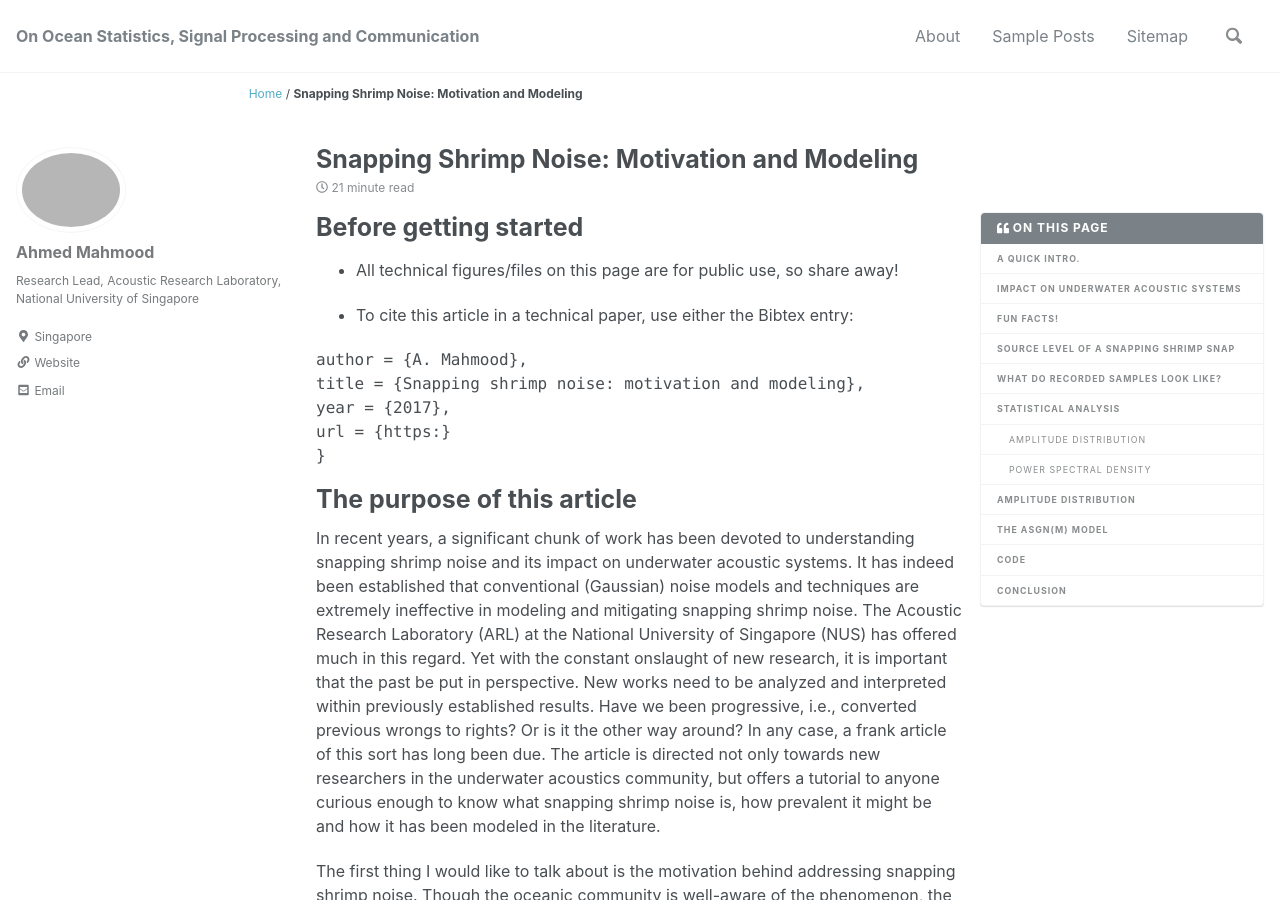
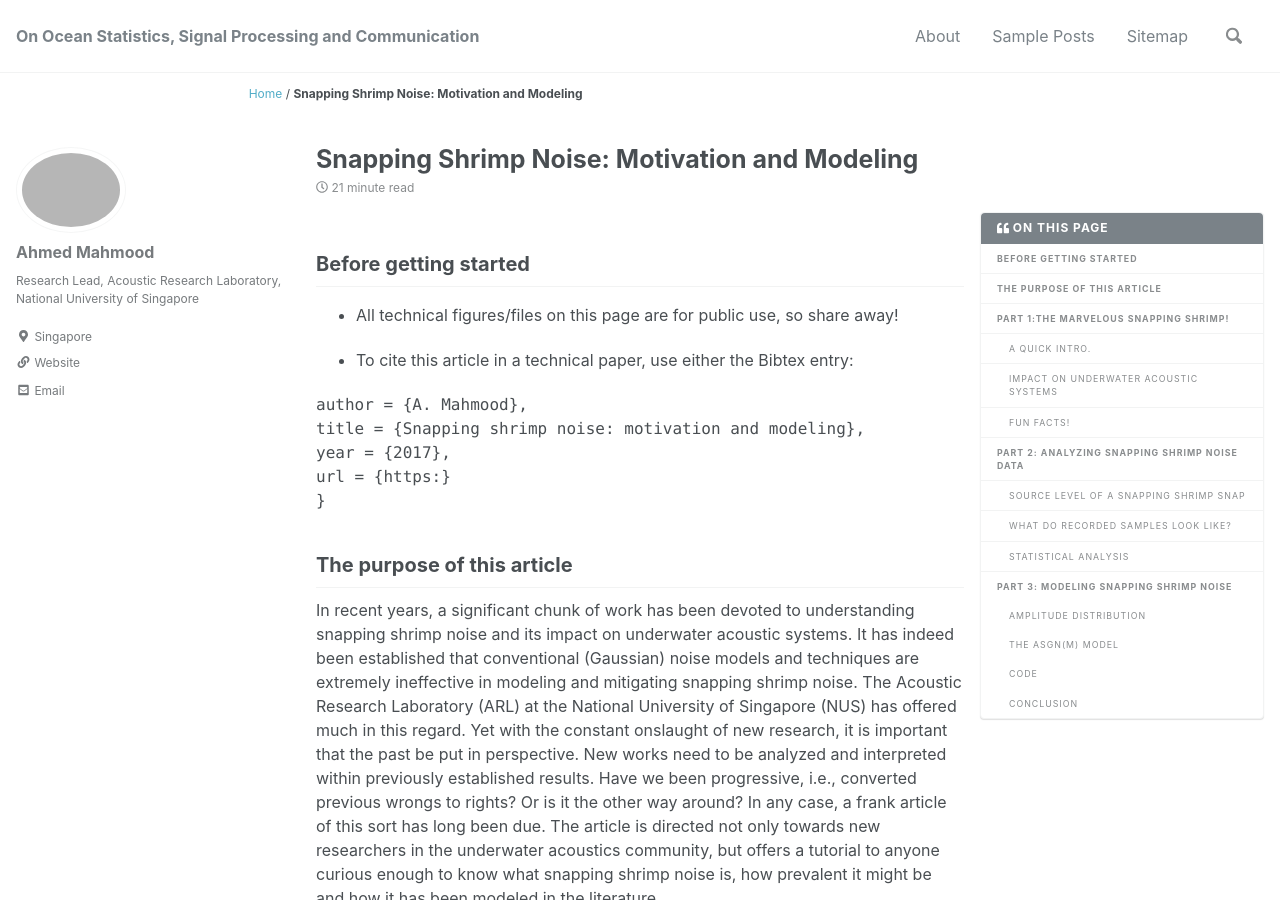
Before and after one commit to ahmd-mahm/ahmd-mahm.github.io, a Jekyll site: the page built from _posts/2018-02-28-The-Snapping-Shrimp.md, in a window 1280 px wide and 900 px high. Built offline with Jekyll 4.4.1, drawn with Linux system fonts in a browser that asks for light colours; nearby versions of some CDN libraries; formulas are drawn with MathJax 3.

Commit message:
Update 2018-02-28-The-Snapping-Shrimp.md

````diff
--- a/_posts/2018-02-28-The-Snapping-Shrimp.md
+++ b/_posts/2018-02-28-The-Snapping-Shrimp.md
@@ -10,7 +10,7 @@ tags:
   - Snapping Shrimp
 ---
 
-# Before getting started
+## Before getting started
 
 - All technical figures/files on this page are for public use, so share away!
 
@@ -25,7 +25,7 @@ url = {https:}
 }
 ```
 
-# The purpose of this article
+## The purpose of this article
 
 In recent years, a significant chunk of work has been devoted to understanding snapping shrimp noise and its impact on underwater acoustic systems. It has indeed been established that conventional (Gaussian) noise models and techniques are extremely ineffective in modeling and mitigating snapping shrimp noise. The Acoustic Research Laboratory (ARL) at the National University of Singapore (NUS) has offered much in this regard. Yet with the constant onslaught of new research, it is important that the past be put in perspective. New works need to be analyzed and interpreted within previously established results. Have we been progressive, i.e., converted previous wrongs to rights? Or is it the other way around? In any case, a frank article of this sort has long been due. The article is directed not only towards new researchers in the underwater acoustics community, but offers a tutorial to anyone curious enough to know what snapping shrimp noise is, how prevalent it might be and how it has been modeled in the literature.
 
@@ -43,9 +43,9 @@ The oceanic research community has seen substantial growth since the early 90s.
 This explosive interest is indeed welcome, as it pushes research frontiers forward at rates never fathomed before. However, it brings along with it certain unfortunate caveats. In reference to snapping shrimp noise, I have found a certain disconnect between findings reported in the literature and some of the works that have come over these last few years. There is a knack of employing various statistical noise models for snapping shrimp noise which are imported from other branches of research. Though such models may be based on substantiated claims there, they are not supported by recorded snapping shrimp data whatsoever! <!-- It is somewhat unfortunate that such works have not reverted tp research spanning over decades, that has painstakingly investigated the snapping shrimp noise process, slowly building statistical models to where they stand today. I may be incorrect, but I think the underlying reason that has contributed to this trend is that researchers new to the oceanic community bring with them a thought heavily defined by works in their areas of expertise. Some are oblivious to the fact that underwater acoustic signal processing has evolved much on its own. Consequently, it is probable that they think themselves to be introducing novel concepts to the area. -->
 This path needs to be corrected and such myths need to be put down. To do so, this article offers a tutorial-like approach and analyzes recorded snapping shrimp noise data in [Part 2: Analyzing snapping shrimp data](#P2). Moreover, models substantiated in the literature are also briefly introduced in [Part 3: Modeling snapping shrimp noise](#P3) . The highlight amongst all is the αSGN(m) model. We end up by providing code that generates random variates and is open to all who need to use it.
 
-# <a name="P1"></a> Part 1:The marvelous snapping shrimp!
+## <a name="P1"></a> Part 1:The marvelous snapping shrimp!
 
-## A quick intro.
+### A quick intro.
 
 The snapping shrimp (family Alpheidae) is an eccentric family of crustaceans. Immediately recognizable due to its asymmetric front pincers, these shrimp colonize warm coastal waters throughout the world. The larger of its two pincers is able to produce snaps (large surges in acoustic pressure) which are strong enough to stun or even kill small prey. It was initially hypothesized that the sound was an outcome of the two halves of the pincer physically colliding into each other. However, this has long been proven false and the phenomenon is attributed to imploding bubbles that are formed from the rapid closure of the pincer, or in other words, cavitation.
 
@@ -59,7 +59,7 @@ Amazing right?! For the curious, the audio is sampled at 60 kHz and represents t
 
 As Yoda would say, 'Noisy indeed are Singapore waters...' smile But is this phenomenon just limited to Singapore and a few other places? We find out next!
 
-## Impact on underwater acoustic systems
+### Impact on underwater acoustic systems
 
 Though apparent why they have garnered much attention from marine biologists and environmentalists, the snapping shrimp is also of great interest to researchers in the field of underwater acoustic communications and signal processing. The primary reason for this is that even in the clearest of waters, acoustics (sound) is the only known means of underwater (wireless) communication if a range of several tens of meters is required. As snapping shrimp are arguably the loudest animals in the ocean, they will most definitely impact acoustic systems nearby. More specifically, the snaps produced are essentially broadband signals and are observed to be the dominant noise source within the frequencies 2kHz - 250 kHz. Further still, it has been suggested (I have seen this first hand as well) that the spectra goes way beyond 250 kHz. As of now, there are a large variety of commercially available acoustic systems that operate into the tens of kHz. Consequently, snapping shrimp noise poses a unique problem to such systems operating in the vicinity of a populace.
 
@@ -71,7 +71,7 @@ On another note, terms like "warm shallow waters" and "shallow tropical waters"
 
 <a name="SSWorldTemp"></a>![alt text](../images/Screenshot_Tropical_Corrected.png "Snapping shrimp: from space - 2!")
 
-## Fun facts!
+### Fun facts!
 
 - A new species, the Pink Floyd snapping shrimp, was recently discovered (published in 2017) of the pacific coast of Panama. A colorful specimen indeed, you find much more about them here.
 - There are some beautiful videos out there that highlight the physics behind a snapping shrimp snap. The following is a slo-mo video capture of a snapping shrimp closing its pincer (courtesy BBCEarth)
@@ -84,9 +84,9 @@ On another note, terms like "warm shallow waters" and "shallow tropical waters"
 
 
 
-# <a name="P2"></a>Part 2: Analyzing snapping shrimp noise data
+## <a name="P2"></a>Part 2: Analyzing snapping shrimp noise data
 
-## Source level of a snapping shrimp snap
+### Source level of a snapping shrimp snap
 
 
 In acoustics, the definition of 'source level' is standard. It essentially depends on the pressure $$ p $$ measured at a distance $$d$$ from the acoustic source. Source levels are evaluated in decibels ($$\text{dB}$$) with respect to a reference pressure $$p_0$$. In underwater acoustics, the references are typically set to $$p_0=1\mu\text{Pa}$$ and $$d=1\text{m}$$. Consequently, the source level is evaluated by
@@ -103,7 +103,7 @@ For the curious reader, a good summary of (air) acoustic terminology/measurement
 
 
 
-## What do recorded samples look like?
+### What do recorded samples look like?
 
 To truly get a feel of what we are working with, it is prudent to plot the recorded noise samples on a suitable axis. If the time scale is too large, the clustering within each snap cannot be appreciated. Similarly, if one zooms-in too much, one cannot see the density of the snaps. Right below, I have plotted recorded samples of snapping shrimp noise. The x-axis is in seconds and the y-axis is labelled "uncalibrated pressure", implying that these are raw samples taken from a hydrophone and are yet to be scaled (by a constant) to be interpreted as pressure.
 
@@ -126,9 +126,9 @@ The burstiness (or clustering of outliers) is an extremely important characteris
 Any one who works with underwater acoustic communication/signal processing needs to quantify the above findings in a statistical sense. This is done next. Dare to read on? :yes:.
 
 
-## Statistical analysis
+### Statistical analysis
 
-### Amplitude distribution
+#### Amplitude distribution
 
 Now that we looked at the noise samples and have a good feel about the process (as a time-series and a sound), we can now move on to some more cooler stuff. Investigating the *amplitude distribution* of the noise process is perhaps the first thing that comes to mind. I've considered a 30 sec long recording of ambient noise. As before, this dataset is sampled at 180kHz and was recorded of the coast of Singapore. I've evaluated the empirical amplitude probability density function (PDF) and have plotted it as the yellow histogram below. Also plotted is a Gaussian PDF, whose parameters (mean and variance) are estimated via maximum-likelihood (ML) from the noise data. Perhaps its been drilled into us, but the first instinct of almost anyone out there is to assume noise to be Gaussian. The figure below (as well as the realizations shown previously) show that the noise process is clearly non-Gaussian. The log-scaled y-axis is purposely chosen as it highlights how significant the deviation actually is. Impulsiveness is factually a non-Gaussian property and we see it in its full glory below :)
 
@@ -139,7 +139,7 @@ Now that we looked at the noise samples and have a good feel about the process (
 
 On a quick side note, the empirical amplitude PDF of a dataset is easily evaluated by dividing the interval between the minimum and maximum sample values into several bins and counting the the number of samples that fall within. The resulting histogram is then normalized such that the area under it is equal to one.
 
-### Power spectral density
+#### Power spectral density
 
 
 Though the empirical amplitude PDF offers great insight into the noise process, it does not highlight the entire picture. The burstiness of the noise process is not captured. In fact, the empirical amplitude PDF of a noise realization is *exactly* the same as that of any of its randomly interleaved variant. This is because the sample values do not change, only their respective locations on the time axis. So how can one quantify the burstiness? Another instinctive method is to look at the power spectral density (PSD) of the noise process. I've plotted the PSD of my 30 sec snapping shrimp noise dataset below and the area under the curve is normalized to one. Note that it is effectively bandlimited (due to hardware constraints) within 3kHz - 73kHz. For this range, we note that the PSD is not flat. This in turn highlights the clustering (and thus the burstiness) of the noise samples.
@@ -158,12 +158,12 @@ Other ways to measure temporal dependence (another way of saying that the proces
 For the curious, [Matthew Legg's thesis](https://espace.curtin.edu.au/handle/20.500.11937/839) offers much in terms of processing and analyzing snapping shrimp noise. The thesis covers II/FF analysis in necessary detail and presents great illustrations along the way. It is a must-read for anyone who really wants to get serious with this stuff. Boy isn't this a ride! :)
 
 
-# <a name="P3"></a> Part 3: Modeling snapping shrimp noise
+## <a name="P3"></a> Part 3: Modeling snapping shrimp noise
 
 Till now, I have tried providing some visuals that give a feel of snapping shrimp noise. This is an open area and researchers are always welcome to come up with new/better measures that quantify the noise process. This part is devoted to modeling snapping shrimp noise. Spoiler: I will be harsh on certain things, but I'll be as reasonable as I most possible can! :yes:
 
 
-## Amplitude distribution
+### Amplitude distribution
 
 
 I am going to address the elephant in the room straight away: Gaussian mixture (GM) models. I listed down my concerns about these models right at the start of the article. There is a lot in [the literature](https://en.wikipedia.org/wiki/Mixture_model) about them, especially within the machine learning community. However, they have found their way into communications and the signal processing community in general. Don't get me wrong, I think GMs have so much to offer *if applied correctly*. However, when it comes to snapping shrimp noise, they offer woeful approximations (yes I did just say that!). What makes it worse is that there are *much better* models out there (will get down to discussing one of those shortly), which are somehow being overlooked. Harder and conceptually demanding they say? certainly yes! But isn't that what research is? exploring the unknown and getting out of comfort zones! :yes:
@@ -201,7 +201,7 @@ As per Nolan's quote, the lack of second-order moments poses no hindrance at all
 
 Now that the amplitude distributions have been sorted out, let us get down to modeling the noise process.
 
-## The αSGN(m) model
+### The αSGN(m) model
 
 Going from an amplitude distribution to a noise process that models snapping shrimp noise is tricky. From the early 2000s up until 2015, several works employed independent and identically distributed (IID) SαS noise samples. Such a process is termed as white SαS noise (WSαSN). Though it does get the empirical amplitude PDF right, the burstiness is not modeled properly. To highlight this, I have plotted a realization of WSαSN below. The amplitude distribution of the samples corresponds to the [SαS fit](#SaSFit) in the previous section. Notice the semblance of the curve with that of the [randomly permuted ambient noise plot](#SSnoise_rand) shown previously.
 
@@ -216,12 +216,12 @@ To further highlight the overall effectiveness of αSGN($$m$$), I have plotted a
 
 Several publications highlight the awesomeness of this model! Of these, [Mahmood (2015)](https://arl.nus.edu.sg/twiki6/pub/ARL/BibEntries/Mahmood2015OCEANS.pdf), [Mahmood (2016a)](https://arl.nus.edu.sg/twiki6/pub/ARL/BibEntries/Ucomms2016Modelbased.pdf) and [Mahmood (2016b)](https://arl.nus.edu.sg/twiki6/pub/ARL/BibEntries/Ucomms2016Uncoded.pdf) offer quick reads, while [Mahmood (2017b)](http://dx.doi.org/10.1109/JOE.2016.2603790) offers a somewhat detailed insight into the topic. In no way is the αSGN($$m$$) model perfect (there is no such thing). Though the modeling itself can approve, I am convinced that as of now, αSGN($$m$$) is the best model for snapping shrimp noise. Algorithms designed within its framework are tractable and offer computational complexities that are manageable with today's computation power.
 
-## Code
+### Code
 
 
 So where do we go from here?! I will be attaching a MATLAB code for αSGN($$m$$) shortly, so stay tuned :)
 
 
-## Conclusion
+### Conclusion
 
 We are finally done! The goal was to capture the global scale of the snapping shrimp noise problem and give the reader a feel of what to expect when working with such noise. Audio and visuals offer motivation like no text or mathematical treatment can provide. I hope I have given this approach some justice. I have provided code that allows generating αSGN($$m$$) and SαS PDFs. Moreover, functions that allow estimating the model's parameters are posted too. So go ahead, explore, discover and make things more awesome than ever before :D !
````
